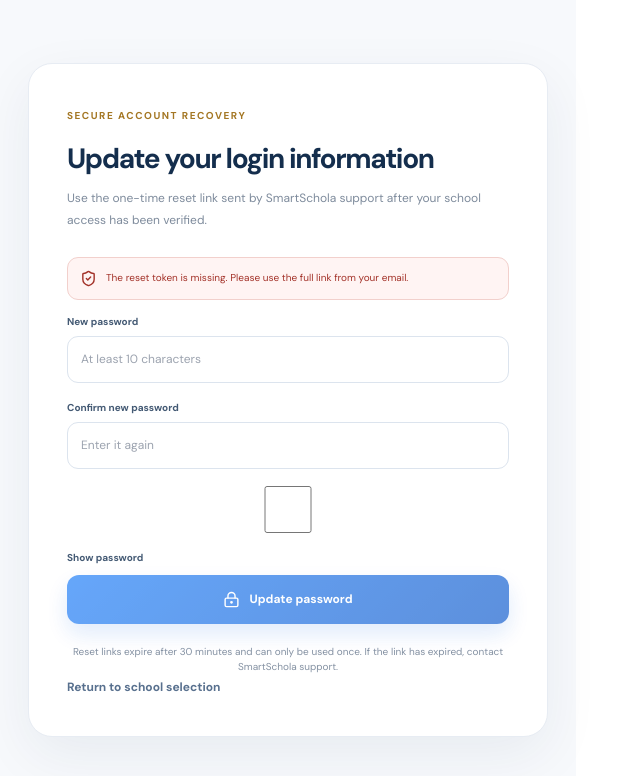
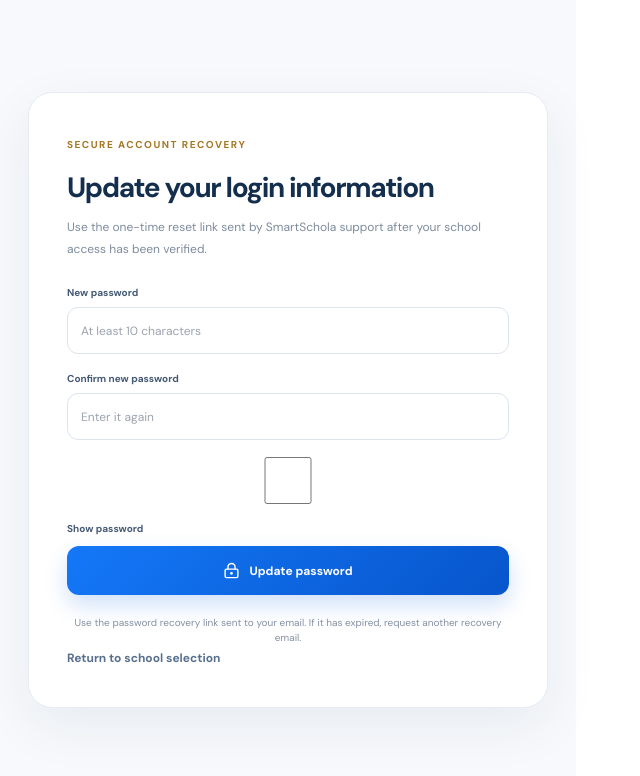
Before and after one commit to BLESSTech-X/SmartSchola, a React (Vite) app in the folder smartschola-frontend/: page /SmartSchola/reset-password in a window 1280 px wide. Shown: the top 776 px of the page, without its empty margins (0-640 px from the left). Built offline with nearby package versions, Linux system fonts and the light colour scheme; no server answers; the HTML template or start-up script is replaced by a standard one.

Commit message:
Move password reset to Supabase Auth

```diff
--- a/smartschola-frontend/src/pages/ResetPassword.jsx
+++ b/smartschola-frontend/src/pages/ResetPassword.jsx
@@ -1,10 +1,9 @@
 import { useState } from 'react'
-import { Link, useSearchParams, useNavigate } from 'react-router-dom'
+import { Link, useNavigate } from 'react-router-dom'
 import { GraduationCap, LockKeyhole, ShieldCheck } from 'lucide-react'
-import client from '../api/client.js'
+import { supabase } from '../lib/supabase.js'
 
 export default function ResetPassword() {
-  const [params] = useSearchParams()
   const [password, setPassword] = useState('')
   const [confirm, setConfirm] = useState('')
   const [show, setShow] = useState(false)
@@ -12,7 +11,6 @@ export default function ResetPassword() {
   const [error, setError] = useState('')
   const [success, setSuccess] = useState('')
   const navigate = useNavigate()
-  const token = params.get('token') || ''
 
   async function submit(event) {
     event.preventDefault()
@@ -22,13 +20,16 @@ export default function ResetPassword() {
     if (password !== confirm) return setError('The passwords do not match.')
     setBusy(true)
     try {
-      const { data } = await client.post('/auth/password-reset', { token, new_password: password })
-      setSuccess(data.message || 'Your password has been updated.')
+      const { data: sessionData } = await supabase.auth.getSession()
+      if (!sessionData.session) throw new Error('This recovery link is invalid or has expired. Request a new password recovery email.')
+      const { error: updateError } = await supabase.auth.updateUser({ password })
+      if (updateError) throw updateError
+      setSuccess('Your password has been updated.')
       setPassword('')
       setConfirm('')
       window.setTimeout(() => navigate('/school-sign-in', { replace: true }), 1800)
     } catch (err) {
-      setError(err.response?.data?.detail || 'This reset link could not be used. Contact SmartSchola support.')
+      setError(err.message || 'This reset link could not be used. Request a new recovery email.')
     } finally {
       setBusy(false)
     }
@@ -38,16 +39,16 @@ export default function ResetPassword() {
     <Link to="/" className="login-mobile-brand"><span className="public-brand-mark"><GraduationCap size={22}/></span><strong>SmartSchola</strong></Link>
     <span className="public-section-kicker">SECURE ACCOUNT RECOVERY</span><h2>Update your login information</h2>
     <p className="login-intro">Use the one-time reset link sent by SmartSchola support after your school access has been verified.</p>
-    {!token && <div role="alert" className="login-error"><ShieldCheck size={17}/><span>The reset token is missing. Please use the full link from your email.</span></div>}
+
     <form onSubmit={submit}>
       <label htmlFor="new-password">New password</label><input id="new-password" type={show ? 'text' : 'password'} autoComplete="new-password" minLength={10} maxLength={128} required value={password} onChange={e => setPassword(e.target.value)} placeholder="At least 10 characters"/>
       <label htmlFor="confirm-password">Confirm new password</label><input id="confirm-password" type={show ? 'text' : 'password'} autoComplete="new-password" required value={confirm} onChange={e => setConfirm(e.target.value)} placeholder="Enter it again"/>
       <label className="reset-show-password"><input type="checkbox" checked={show} onChange={e => setShow(e.target.checked)}/> Show password</label>
       {error && <div role="alert" className="login-error"><ShieldCheck size={17}/><span>{error}</span></div>}
       {success && <div role="status" className="login-security-note"><ShieldCheck size={17}/><span>{success} Returning to school selection…</span></div>}
-      <button className="login-submit" type="submit" disabled={busy || !token}>{busy ? 'Updating securely…' : <><LockKeyhole size={17}/> Update password</>}</button>
+      <button className="login-submit" type="submit" disabled={busy}>{busy ? 'Updating securely…' : <><LockKeyhole size={17}/> Update password</>}</button>
     </form>
-    <p className="login-help">Reset links expire after 30 minutes and can only be used once. If the link has expired, contact SmartSchola support.</p>
+    <p className="login-help">Use the password recovery link sent to your email. If it has expired, request another recovery email.</p>
     <Link to="/school-sign-in" className="school-signin-back">Return to school selection</Link>
   </div></section></main>
 }
```
